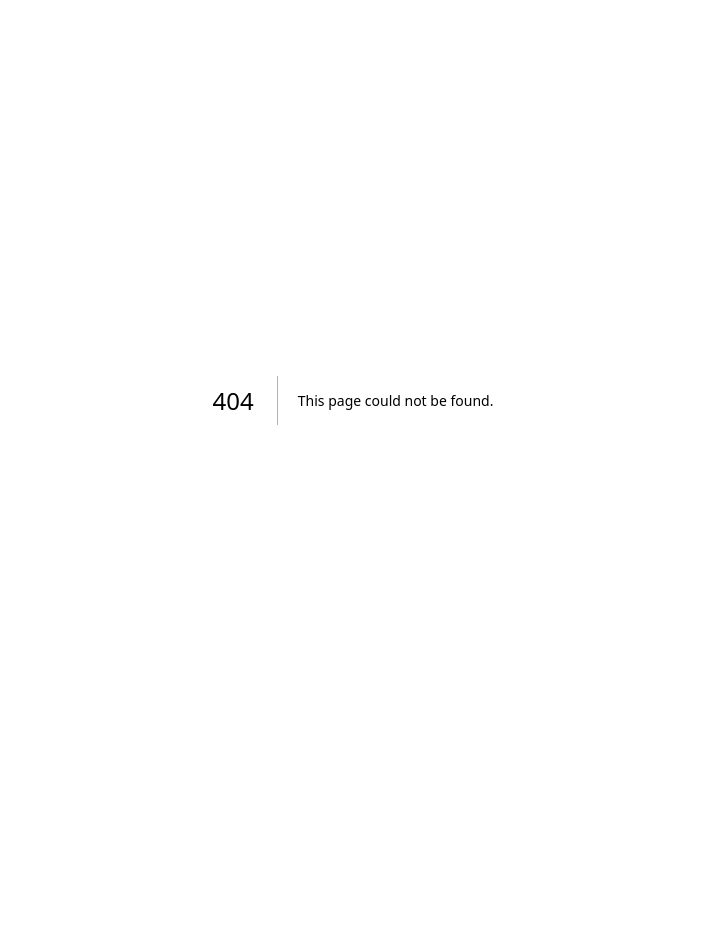
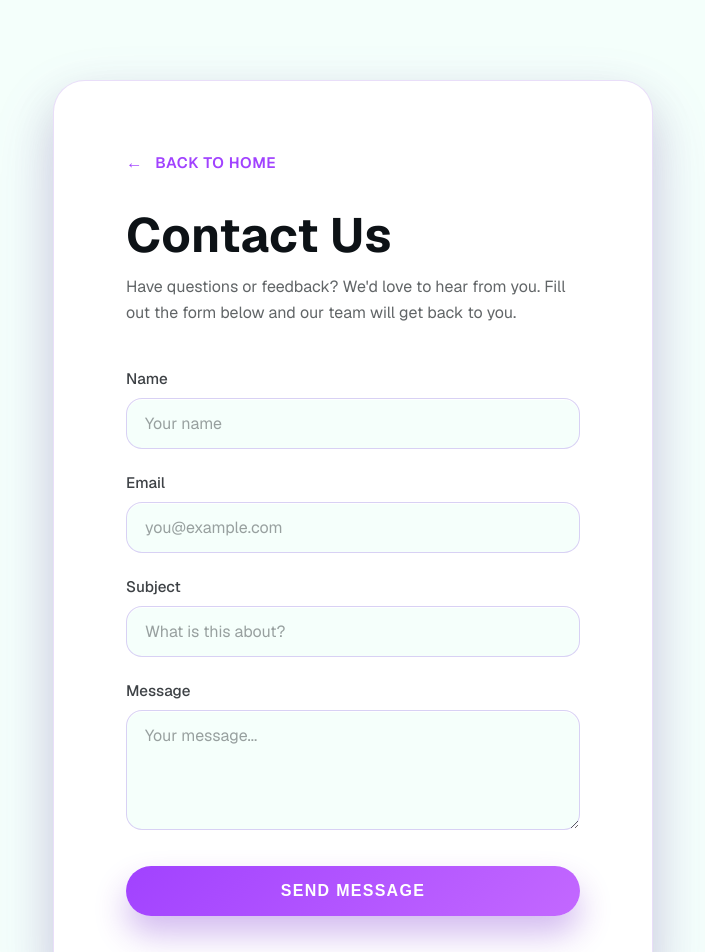
Before and after one commit to neurema/neuremaflowv0.1, a Next.js app in the folder frontend/: page /contact-us in a window 1280 px wide. Before the commit this address had no page. Shown: the top 952 px of the page, without its empty margins (287-992 px from the left). Before the commit the page ends 800 px from the top, so only its background shows below. Built offline with nearby package versions, Linux system fonts and the light colour scheme; no server answers.

Commit message:
added contact us

```diff
--- /dev/null
+++ b/frontend/src/app/contact-us/contact.module.css
@@ -0,0 +1,148 @@
+.container {
+  min-height: 100vh;
+  background: var(--color-background);
+  padding: clamp(32px, 10vw, 80px) clamp(24px, 8vw, 120px);
+  display: flex;
+  align-items: center;
+  justify-content: center;
+}
+
+.inner {
+  width: min(600px, 100%);
+  background: var(--color-surface);
+  border-radius: 32px;
+  border: 1px solid rgba(131, 71, 221, 0.18);
+  box-shadow: 0 28px 64px rgba(131, 71, 221, 0.18),
+    0 18px 44px rgba(13, 18, 22, 0.12);
+  padding: clamp(32px, 7vw, 72px);
+  display: flex;
+  flex-direction: column;
+  gap: clamp(20px, 3vw, 32px);
+  color: var(--color-border);
+}
+
+.backLink {
+  align-self: flex-start;
+  display: inline-flex;
+  align-items: center;
+  gap: 12px;
+  font-weight: 600;
+  font-size: 0.95rem;
+  letter-spacing: 0.04em;
+  text-transform: uppercase;
+  color: var(--color-accent-strong);
+  transition: opacity 0.2s ease;
+}
+
+.backLink::before {
+  content: "←";
+  font-size: 1.1em;
+  line-height: 1;
+}
+
+.backLink:hover,
+.backLink:focus-visible {
+  opacity: 0.75;
+}
+
+.title {
+  font-size: clamp(2rem, 4vw, 3rem);
+  font-weight: 700;
+  letter-spacing: 0.01em;
+  text-transform: capitalize;
+  margin-bottom: 8px;
+}
+
+.description {
+  color: rgba(13, 18, 22, 0.65);
+  font-size: 1rem;
+  line-height: 1.6;
+}
+
+.form {
+  display: flex;
+  flex-direction: column;
+  gap: 24px;
+  margin-top: 12px;
+}
+
+.field {
+  display: flex;
+  flex-direction: column;
+  gap: 10px;
+  font-size: 0.95rem;
+  color: rgba(13, 18, 22, 0.8);
+  font-weight: 500;
+}
+
+.input,
+.textarea {
+  border-radius: 16px;
+  border: 1px solid rgba(131, 71, 221, 0.25);
+  background: rgba(244, 255, 251, 0.9);
+  padding: 14px 18px;
+  font-size: 1rem;
+  color: var(--color-border);
+  transition: border-color 0.2s ease, box-shadow 0.2s ease;
+  box-shadow: inset 0 1px 0 rgba(255, 255, 255, 0.9);
+  width: 100%;
+  font-family: inherit;
+}
+
+.textarea {
+  min-height: 120px;
+  resize: vertical;
+}
+
+.input::placeholder,
+.textarea::placeholder {
+  color: rgba(13, 18, 22, 0.4);
+}
+
+.input:focus,
+.textarea:focus {
+  outline: none;
+  border-color: var(--color-accent-strong);
+  box-shadow:
+    0 0 0 4px rgba(131, 71, 221, 0.2),
+    inset 0 1px 0 rgba(255, 255, 255, 0.9);
+}
+
+.submit {
+  border: none;
+  border-radius: 999px;
+  padding: 16px 24px;
+  background: linear-gradient(135deg, var(--color-accent-strong), #c368ff);
+  color: #ffffff;
+  font-weight: 600;
+  letter-spacing: 0.08em;
+  font-size: 1rem;
+  text-transform: uppercase;
+  cursor: pointer;
+  box-shadow: 0 18px 32px rgba(117, 45, 209, 0.32);
+  transition: transform 0.2s ease, box-shadow 0.2s ease;
+  margin-top: 12px;
+}
+
+.submit:hover,
+.submit:focus-visible {
+  transform: translateY(-2px);
+  box-shadow: 0 22px 36px rgba(117, 45, 209, 0.4);
+}
+
+.submit:disabled {
+  opacity: 0.7;
+  cursor: not-allowed;
+  transform: none;
+}
+
+@media (max-width: 640px) {
+  .container {
+    padding: clamp(24px, 12vw, 48px);
+  }
+
+  .inner {
+    border-radius: 24px;
+    padding: clamp(24px, 10vw, 48px);
+  }
+}
--- /dev/null
+++ b/frontend/src/app/contact-us/page.tsx
@@ -0,0 +1,111 @@
+'use client';
+
+import { FormEvent, useState } from 'react';
+import Link from 'next/link';
+import styles from './contact.module.css';
+
+export default function ContactUsPage() {
+  const [isSubmitting, setIsSubmitting] = useState(false);
+
+  // The URL should be set in your .env.local file as NEXT_PUBLIC_GOOGLE_SCRIPT_URL
+  const GOOGLE_SCRIPT_URL = process.env.NEXT_PUBLIC_GOOGLE_SCRIPT_URL;
+
+  const handleSubmit = async (e: FormEvent<HTMLFormElement>) => {
+    e.preventDefault();
+    setIsSubmitting(true);
+
+    const formData = new FormData(e.currentTarget);
+    const data = {
+      name: formData.get('name'),
+      email: formData.get('email'),
+      subject: formData.get('subject'),
+      message: formData.get('message'),
+    };
+
+    try {
+      if (!GOOGLE_SCRIPT_URL) {
+        throw new Error('Please configure NEXT_PUBLIC_GOOGLE_SCRIPT_URL in your environment variables.');
+      }
+
+      await fetch(GOOGLE_SCRIPT_URL, {
+        method: 'POST',
+        // Using text/plain to avoid CORS preflight, handled by the GAS script
+        body: JSON.stringify(data),
+      });
+
+      alert("Thank you for your message! We'll get back to you soon.");
+      (e.target as HTMLFormElement).reset();
+    } catch (error) {
+      console.error('Error submitting form:', error);
+      alert('Something went wrong. Please try again later.');
+    } finally {
+      setIsSubmitting(false);
+    }
+  };
+
+  return (
+    <div className={styles.container}>
+      <div className={styles.inner}>
+        <Link href="/" className={styles.backLink}>
+          Back to home
+        </Link>
+
+        <div>
+          <h1 className={styles.title}>Contact Us</h1>
+          <p className={styles.description}>
+            Have questions or feedback? We'd love to hear from you. Fill out the form below and our team will get back to you.
+          </p>
+        </div>
+
+        <form className={styles.form} onSubmit={handleSubmit}>
+          <label className={styles.field}>
+            Name
+            <input
+              type="text"
+              name="name"
+              className={styles.input}
+              placeholder="Your name"
+              required
+            />
+          </label>
+
+          <label className={styles.field}>
+            Email
+            <input
+              type="email"
+              name="email"
+              className={styles.input}
+              placeholder="you@example.com"
+              required
+            />
+          </label>
+
+          <label className={styles.field}>
+            Subject
+            <input
+              type="text"
+              name="subject"
+              className={styles.input}
+              placeholder="What is this about?"
+              required
+            />
+          </label>
+
+          <label className={styles.field}>
+            Message
+            <textarea
+              name="message"
+              className={styles.textarea}
+              placeholder="Your message..."
+              required
+            />
+          </label>
+
+          <button type="submit" className={styles.submit} disabled={isSubmitting}>
+            {isSubmitting ? 'Sending...' : 'Send Message'}
+          </button>
+        </form>
+      </div>
+    </div>
+  );
+}
--- a/frontend/src/app/page.tsx
+++ b/frontend/src/app/page.tsx
@@ -337,8 +337,9 @@ export default function Home() {
 
       <footer className={styles.footer}>
         <a href="/about-us">About Us</a>
+        <a href="/contact-us">Contact Us</a>
+        <a href="/pricing">Pricing</a>
         <a href="/terms-and-conditions">Terms &amp; Conditions</a>
-        <a href="/pricing">Pricing</a>
       </footer>
 
       {isModalOpen && (
```
Also changed, not shown: 2 other files (tests, documents, lock files or other folders).
